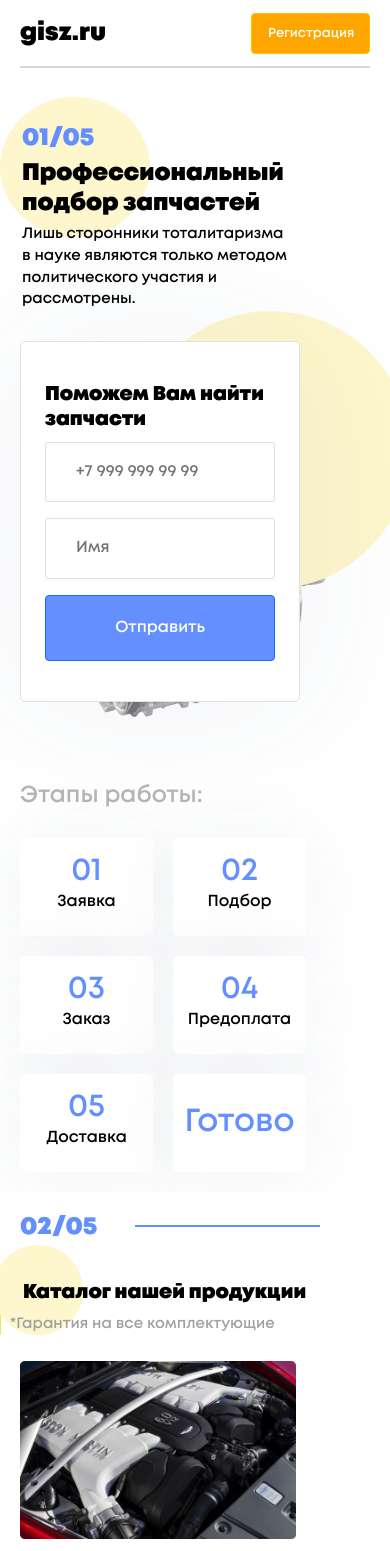
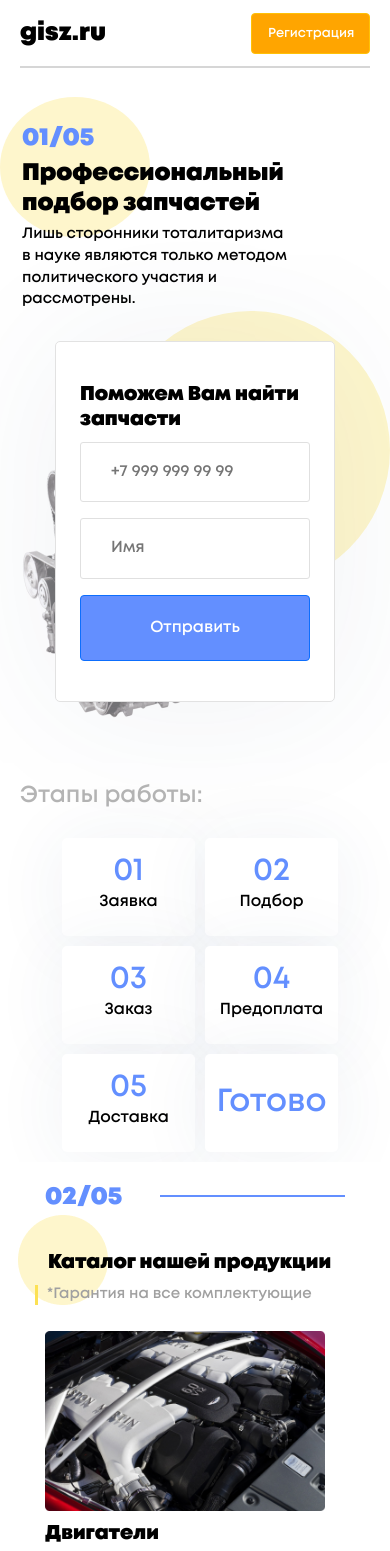
Before and after one commit to sergbfmv/gisz, a React (Create React App) app: page / in a window 390 px wide. Shown: the top 1551 px of the page. Built offline with nearby package versions, Linux system fonts and the light colour scheme.

Commit message:
Finally!!!!

```diff
--- a/src/components/About/About.css
+++ b/src/components/About/About.css
@@ -101,7 +101,7 @@
   background: #FFFFFF;
   box-shadow: 0px 4px 75px rgba(47, 64, 109, 0.07);
   border-radius: 5px;
-  margin-right: 24px;
+  margin-right: 19px;
 }
 
 .col-sm-2:last-child {
@@ -124,6 +124,20 @@
   line-height: 26px;
 }
 
+.row__work {
+  display: flex;
+  flex-direction: row;
+  flex-wrap: wrap;
+  justify-content: center;
+  margin-left: 0;
+}
+
+@media screen and (max-width: 1399px) {
+  .col-sm-2 {
+    margin-bottom: 20px;
+  }
+}
+
 @media screen and (max-width: 1024px) {
   .col-sm-6__about {
     margin-left: 0;
@@ -143,12 +157,18 @@
     margin-top: 81px;
     margin-bottom: 20px;
   }
+
   .col-sm-2 {
     width: 300px;
     padding: 25px 113px 35px;
-    margin-right: 20px;
+    margin-right: 15px;
     margin-bottom: 20px;
   }
+
+  .col-sm-2:nth-child(3) {
+    margin-right: 0;
+  }
+
   .col-sm-2:last-child {
     margin-bottom: 20px;
     padding: 43px 57px;
@@ -173,11 +193,12 @@
   .col-sm-2 {
     width: 216px;
     padding: 25px 71px 35px;
-    margin-right: 20px;
-    margin-bottom: 20px;
+    margin-right: 15px;
+    margin-bottom: 15px;
   }
   .col-sm-2:last-child {
-    margin-bottom: 20px;
+    margin-bottom: 15px;
+    margin-right: 0;
     padding: 43px 57px;
   }
   .about__title {
@@ -280,7 +301,9 @@
   }
   .col-sm-6__form {
     margin-top: 0;
-    margin-left: 20px;
+    margin-left: 0;
+    display: flex;
+    justify-content: center;
   }
   .about__form {
     width: 280px;
@@ -310,13 +333,13 @@
     width: 133px;
     padding: 14px 37px 24px;
     margin-right: 0;
-    margin-left: 20px;
-    margin-bottom: 20px;
+    margin-left: 10px;
+    margin-bottom: 10px;
   }
   .col-sm-2:last-child {
     margin-right: 0;
-    margin-left: 20px;
-    margin-bottom: 20px;
+    margin-left: 10px;
+    margin-bottom: 10px;
     padding: 29px 57px;
   }
   .col-sm-2__title {
--- a/src/components/About/About.js
+++ b/src/components/About/About.js
@@ -44,6 +44,7 @@ function About() {
       <div className="col-sm-12 col-sm-12__about">
         <h3>Этапы работы:</h3>
       </div>
+      <div className='row__work'>
       <div className="col-sm-2">
         <h4 className="col-sm-2__title">01</h4>
         <p className="col-sm__text">Заявка</p>
@@ -67,6 +68,7 @@ function About() {
       <div className="col-sm-2">
         <h4 className="col-sm-2__title">Готово</h4>
       </div>
+      </div>
     </div>
   </div>
   )
--- a/src/components/Catalog/Catalog.css
+++ b/src/components/Catalog/Catalog.css
@@ -102,7 +102,6 @@
 @media screen and (max-width: 1024px) {
   .container-sm__elements {
     margin-top: 41px;
-    margin-left: 30px;
   }
   .elements__box {
     display: flex;
@@ -143,7 +142,6 @@
 @media screen and (max-width: 768px) {
   .container-sm__elements {
     margin-top: 51px;
-    margin-left: 24px;
   }
   .elements__box {
     display: flex;
@@ -230,11 +228,10 @@
 
 @media screen and (max-width: 440px) {
   .row__catalog {
-    width: 300px;
+
   }
   .container-sm__elements {
     margin-top: 33px;
-    margin-left: 20px;
     width: 300px;
   }
   .elements__box {
--- a/src/components/Category/Category.css
+++ b/src/components/Category/Category.css
@@ -54,7 +54,6 @@
   .container-sm__category {
     margin-top: 51px;
     padding-bottom: 51px;
-    margin-left: 30px;
   }
   .box {
     margin-top: 10px;
@@ -110,7 +109,6 @@
     width: 300px;
     margin-top: 69px;
     padding-bottom: 57px;
-    margin-left: 20px;
   }
   .box {
     margin-top: 10px;
```
